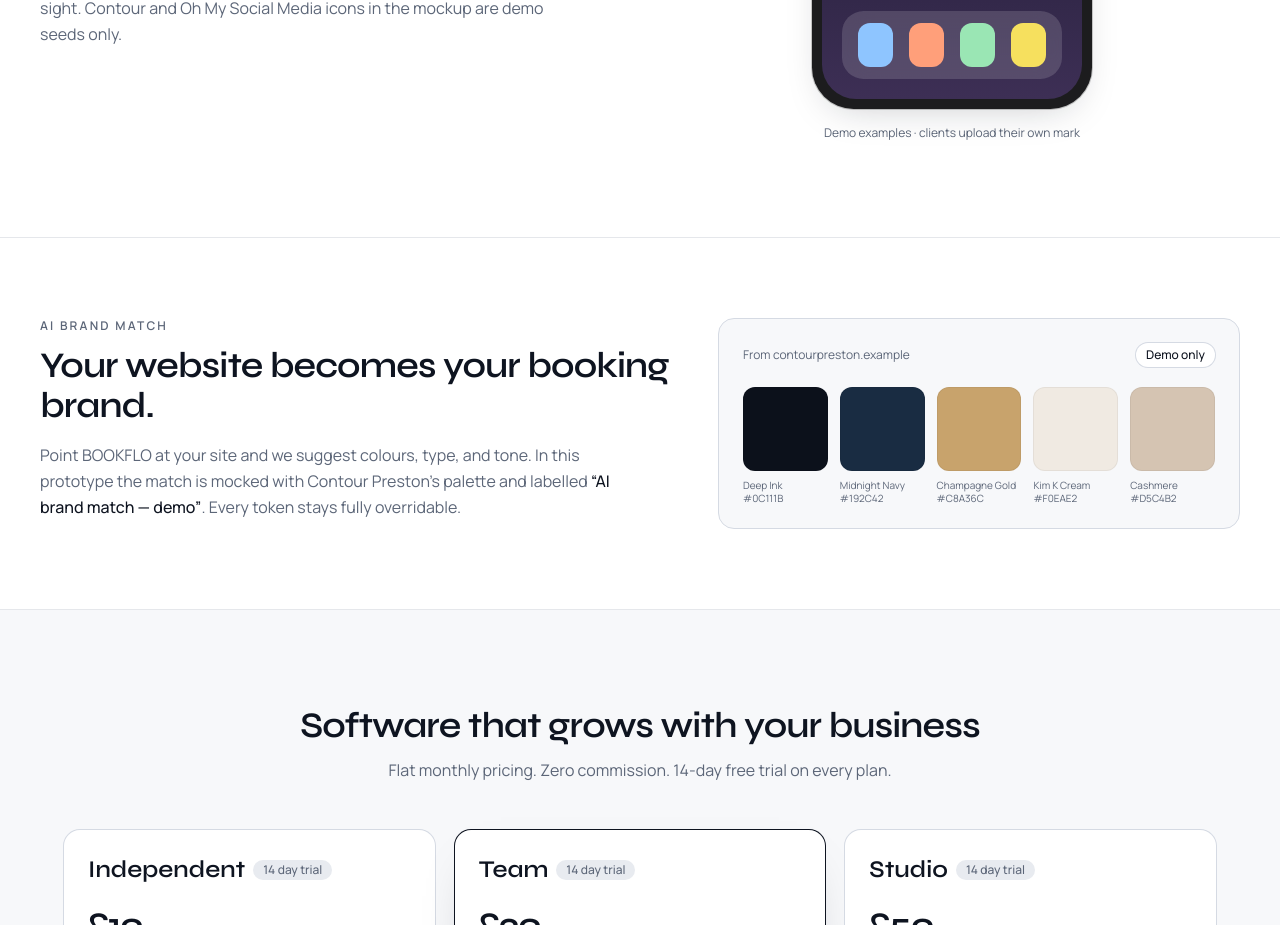
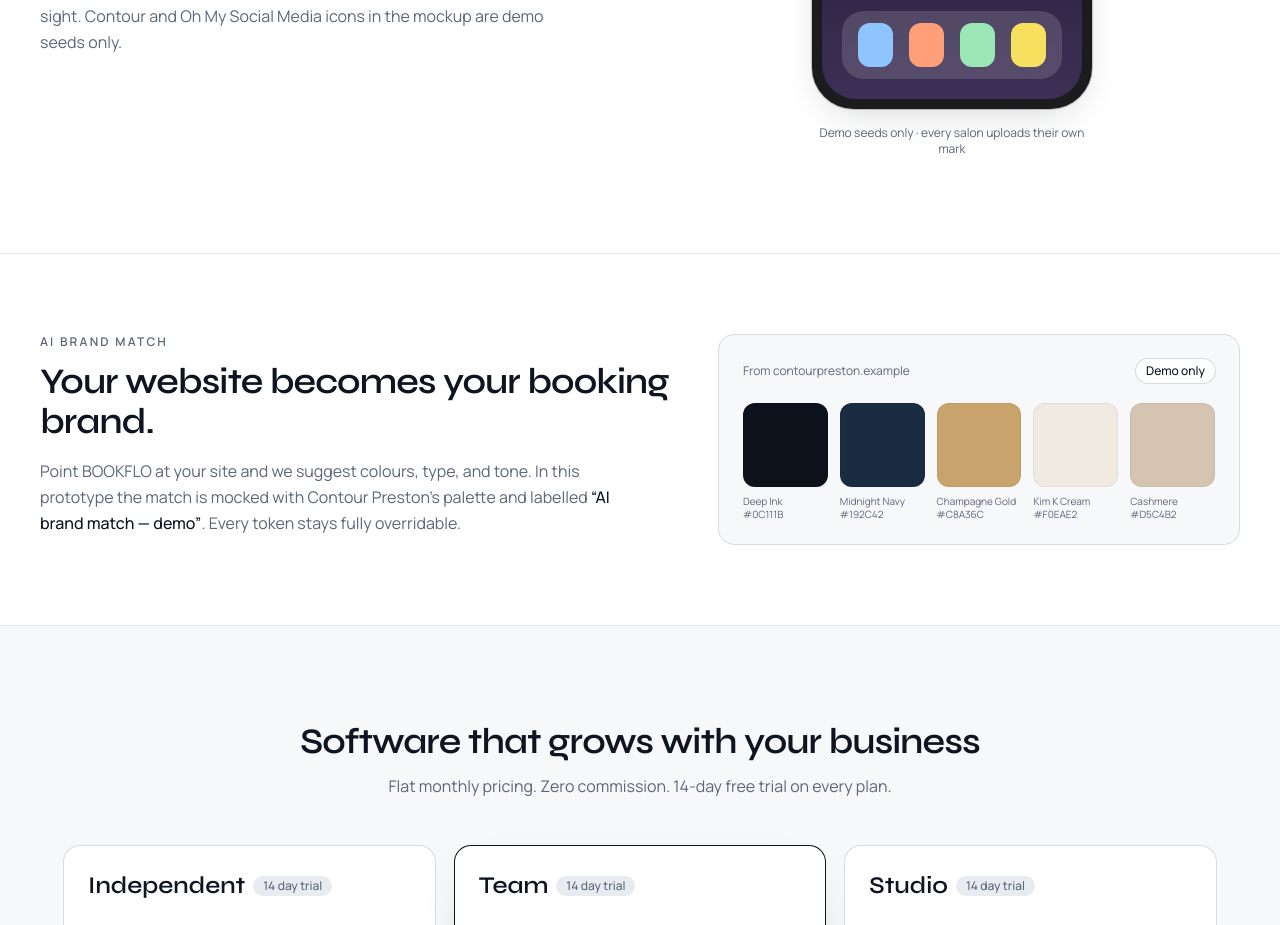
Before and after one commit to LJarvis88/bookflo, a Next.js app: page / in a window 1280 px wide. Shown: the part 2020-2945 px from the top of the page. Built offline with nearby package versions, Linux system fonts and the light colour scheme.

Commit message:
Clarify Contour/OMS home-screen mockup as demo seeds only
Co-authored-by: LJarvis88 <LJarvis88@users.noreply.github.com>

```diff
--- a/src/components/marketing/HomeScreenMockup.tsx
+++ b/src/components/marketing/HomeScreenMockup.tsx
@@ -71,7 +71,7 @@ export function HomeScreenMockup() {
         </div>
       </div>
       <p className="mt-4 text-center text-xs text-bf-muted">
-        Demo examples · clients upload their own mark
+        Demo seeds only · every salon uploads their own mark
       </p>
     </div>
   );
```
